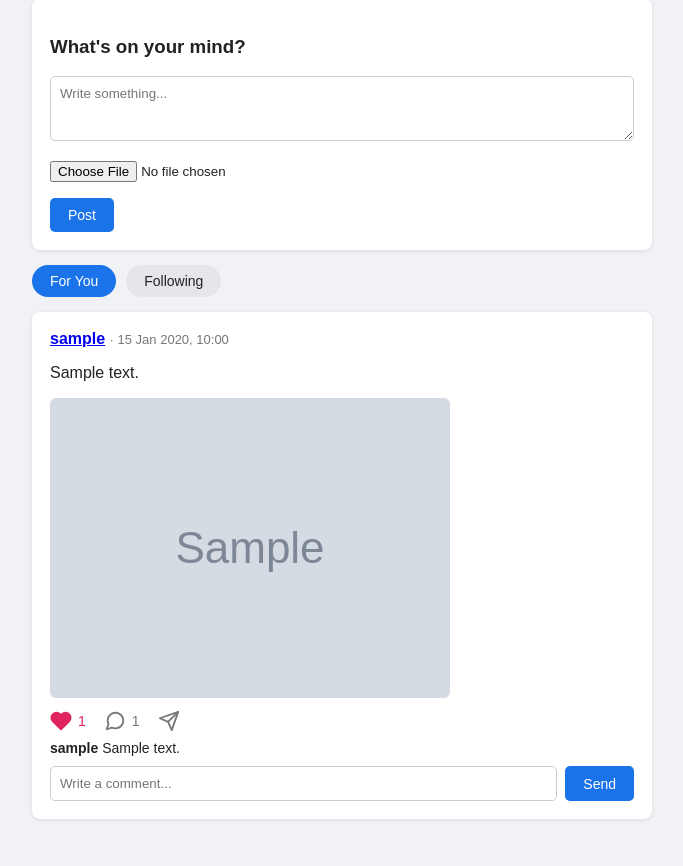
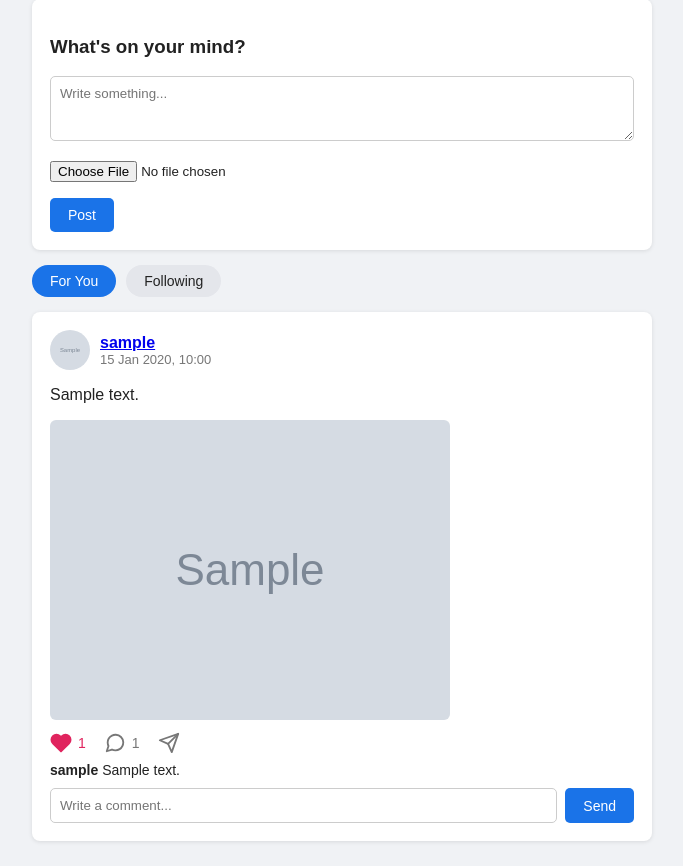
Before and after one commit to komalshriram02-ui/CodeAlpha_SocialMedia, a Django app: page / in a window 1280 px wide. Shown: the part 80-946 px from the top of the page, without its empty margins (298-981 px from the left). Before the commit the page ends 900 px from the top, so only its background shows below. Run offline with Django 5.2, Linux system fonts and the light colour scheme; a user stored in the database is signed in; tables that the repository leaves empty hold one stand-in row (values such as "Sample post"); grey boxes marked "Sample" are stand-in pictures.

Commit message:
Show author avatar on posts

```diff
--- a/posts/templates/posts/home.html
+++ b/posts/templates/posts/home.html
@@ -86,6 +86,30 @@
         font-size: 14px;
     }
 
+    .post-head {
+        display: flex;
+        align-items: center;
+        gap: 10px;
+        margin-bottom: 8px;
+    }
+
+    .avatar-small {
+        width: 40px;
+        height: 40px;
+        border-radius: 50%;
+        object-fit: cover;
+        flex-shrink: 0;
+    }
+
+    .avatar-empty {
+        background: #1a73e8;
+        color: white;
+        font-size: 18px;
+        display: flex;
+        align-items: center;
+        justify-content: center;
+    }
+
     .comment-form {
         .share {
             background: none;
@@ -117,8 +141,17 @@
 
 {% for post in posts %}
 <div class="card">
-    <strong><a href="{% url 'profile' post.author.username %}">{{ post.author.username }}</a></strong>
-    <span class="muted"> · {{ post.created_at|date:"d M Y, H:i" }}</span>
+    <div class="post-head">
+        {% if post.author.profile.avatar %}
+        <img src="{{ post.author.profile.avatar.url }}" alt="" class="avatar-small">
+        {% else %}
+        <div class="avatar-small avatar-empty">{{ post.author.username|first|upper }}</div>
+        {% endif %}
+        <div>
+            <strong><a href="{% url 'profile' post.author.username %}">{{ post.author.username }}</a></strong>
+            <div class="muted">{{ post.created_at|date:"d M Y, H:i" }}</div>
+        </div>
+    </div>
     <p>{{ post.content }}</p>
     {% if post.image %}
     <img src="{{ post.image.url }}" alt="Post image" style="max-width:100%; border-radius:6px;">
```
